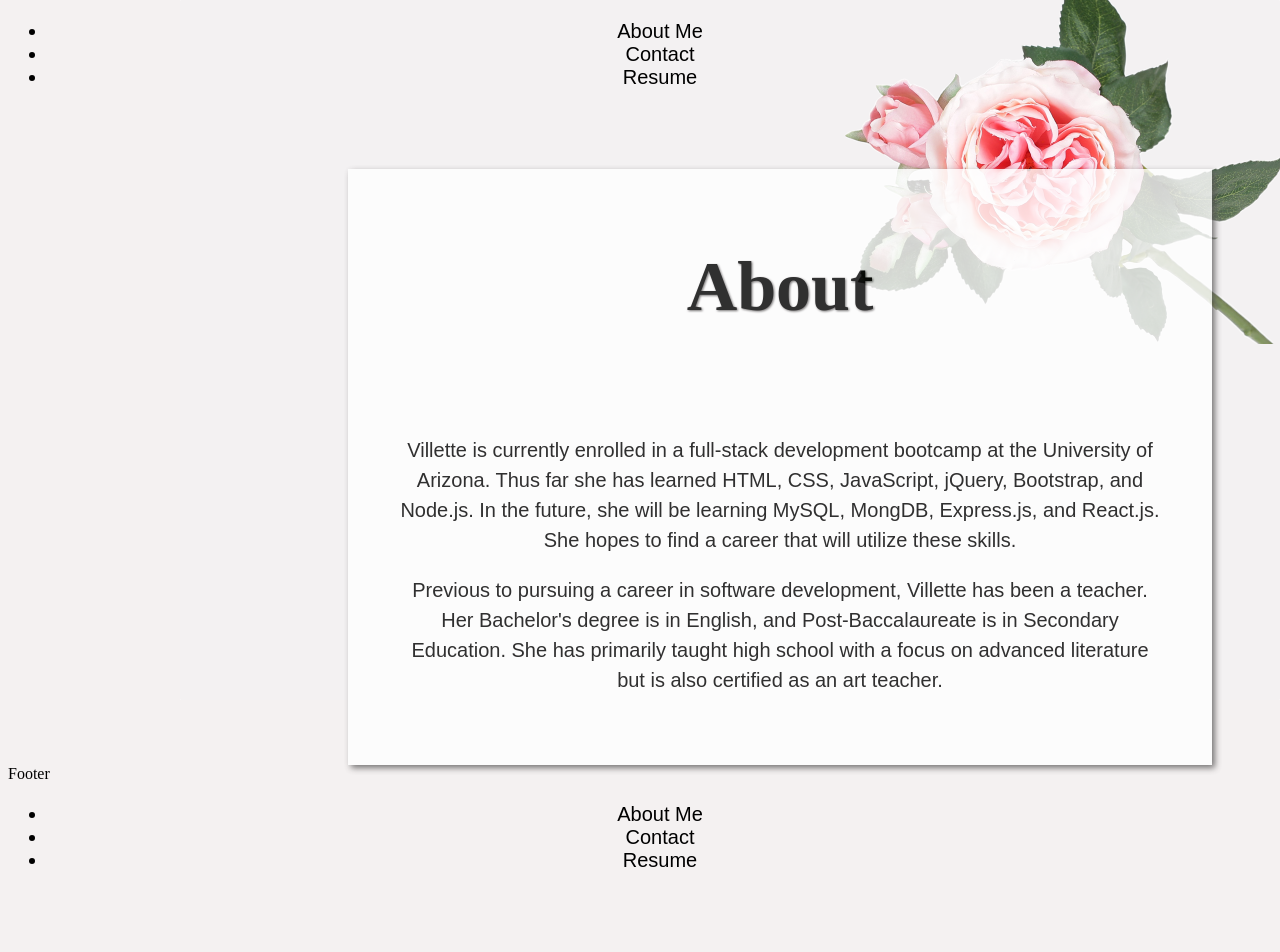
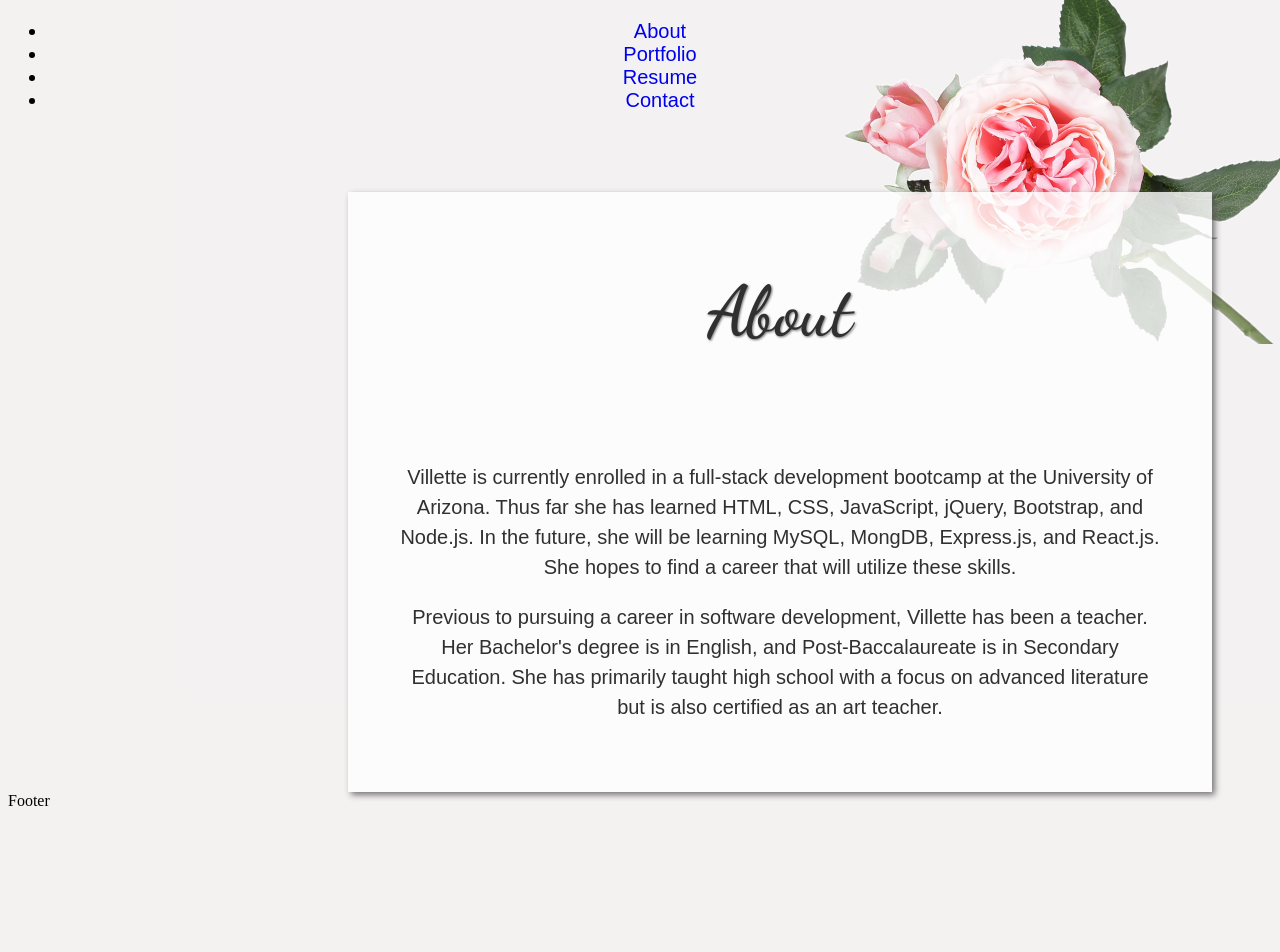
Before and after one commit to villettec/M20C-React_Portfolio, a React (Create React App) app: page / in a window 1280 px wide. Shown: the top 952 px of the page. After the commit the page ends 818 px from the top, so only its background shows below. Built offline with nearby package versions, Linux system fonts and the light colour scheme.

Commit message:
Fixed google font import and hiding components

```diff
--- a/package.json
+++ b/package.json
@@ -3,6 +3,9 @@
   "version": "0.1.0",
   "private": true,
   "dependencies": {
+    "@fortawesome/fontawesome-svg-core": "^6.2.0",
+    "@fortawesome/free-solid-svg-icons": "^6.2.0",
+    "@fortawesome/react-fontawesome": "^0.2.0",
     "@testing-library/jest-dom": "^5.16.5",
     "@testing-library/react": "^13.4.0",
     "@testing-library/user-event": "^13.5.0",
--- a/src/App.jsx
+++ b/src/App.jsx
@@ -1,16 +1,33 @@
-import React from "react";
+import React, {useState} from "react";
 import AboutMe from "./pages/AboutMe";
 import Contact from "./pages/Contact";
 import Portfolio from "./pages/Portfolio";
 import Resume from "./pages/Resume";
+import Header from './components/Header';
+import Footer from './components/Footer';
+import "./style.css"
 
 function App() {
+  const [currentPage, setCurrentPage] = useState("About");
+  const handleChange = () => {
+    if (currentPage === "About") {
+      return <AboutMe/>
+    }
+    if (currentPage === "Contact") {
+      return <Contact/>
+    }
+    if (currentPage === "Portfolio") {
+      return <Portfolio/>
+    }
+    if (currentPage === "Resume") {
+      return <Resume/>
+    }
+  };
   return (
     <div>
-        <AboutMe/>
-        <Contact/>
-        <Portfolio/>
-        <Resume/>
+        <Header setCurrentPage={setCurrentPage}/>
+        {handleChange()}
+        <Footer/>
     </div>
   );
 }
--- a/src/components/Footer.jsx
+++ b/src/components/Footer.jsx
@@ -1,5 +1,4 @@
 import React from 'react'
-import "../style.css"
 
 const Footer = () => {
   return (
--- a/src/components/Header.jsx
+++ b/src/components/Header.jsx
@@ -1,10 +1,10 @@
 import React from 'react'
 import Navigation from './Navigation'
 
-const Header = () => {
+const Header = (props) => {
   return (
     <div>
-        <Navigation/>
+        <Navigation setCurrentPage={props.setCurrentPage}/>
     </div>
   )
 }
--- a/src/components/Navigation.jsx
+++ b/src/components/Navigation.jsx
@@ -1,13 +1,22 @@
 import React from 'react'
 
-const Navigation = () => {
+const Navigation = (props) => {
   return (
     <>
         <nav>
             <ul>
-            <li>About Me</li>
-            <li>Contact</li>
-            <li>Resume</li>
+            <li>
+              <a href = "#About" onClick={()=>props.setCurrentPage("About")}>About</a>
+            </li>
+            <li>
+              <a href="#Portfolio" onClick={()=>props.setCurrentPage("Portfolio")}>Portfolio</a>
+            </li>
+            <li>
+              <a href="#Resume" onClick={()=>props.setCurrentPage("Resume")}>Resume</a>
+            </li>
+            <li>
+              <a href="#Contact" onClick={()=>props.setCurrentPage("Contact")}>Contact</a>
+            </li>
             </ul>
         </nav>
     </>
--- a/src/components/Project.jsx
+++ b/src/components/Project.jsx
@@ -2,7 +2,11 @@ import React from 'react'
 
 const Project = () => {
   return (
-    <div>Project</div>
+    <div>
+
+      Project
+
+    </div>
   )
 }
 
--- a/src/pages/AboutMe.jsx
+++ b/src/pages/AboutMe.jsx
@@ -1,11 +1,9 @@
 import React from 'react'
-import Header from '../components/Header'
-import Footer from '../components/Footer'
 
 const AboutMe = () => {
   return (
     <div>
-        <Header/>
+
 
         <section className="about-section">
             <h2>About</h2>
@@ -19,7 +17,6 @@ const AboutMe = () => {
             </article>
         </section>
 
-        <Footer/>
 
     </div >
 
--- a/src/pages/Contact.jsx
+++ b/src/pages/Contact.jsx
@@ -1,12 +1,10 @@
 import React from 'react'
-import Header from '../components/Header'
-import Footer from '../components/Footer'
+
 
 const Contact = () => {
   return (
     <div>
 
-      <Header/>
 
       <section className="contact-section">
             <h2>Contact</h2>
@@ -18,8 +16,6 @@ const Contact = () => {
                         <p>View my profile and repositories <a href="https://github.com/villettec">here</a></p>
         </section>
 
-      <Footer/>
-
     </div>
   )
 }
--- a/src/pages/Portfolio.jsx
+++ b/src/pages/Portfolio.jsx
@@ -1,6 +1,4 @@
 import React from 'react'
-import Header from '../components/Header'
-import Footer from '../components/Footer'
 import Project from '../components/Project'
 
 const Portfolio = () => {
--- a/src/pages/Resume.jsx
+++ b/src/pages/Resume.jsx
@@ -1,6 +1,4 @@
 import React from 'react'
-import Header from '../components/Header'
-import Footer from '../components/Footer'
 
 const Resume = () => {
   return (
--- a/src/style.css
+++ b/src/style.css
@@ -1,3 +1,5 @@
+@import url('https://fonts.googleapis.com/css2?family=Dancing+Script:wght@600&display=swap');
+
 :root {
     --font: "Hind", Arial, Helvetica, sans-serif;
     --bgcolor: rgb(244, 241, 241);
```
Also changed, not shown: 1 other file (tests, documents, lock files or other folders).
